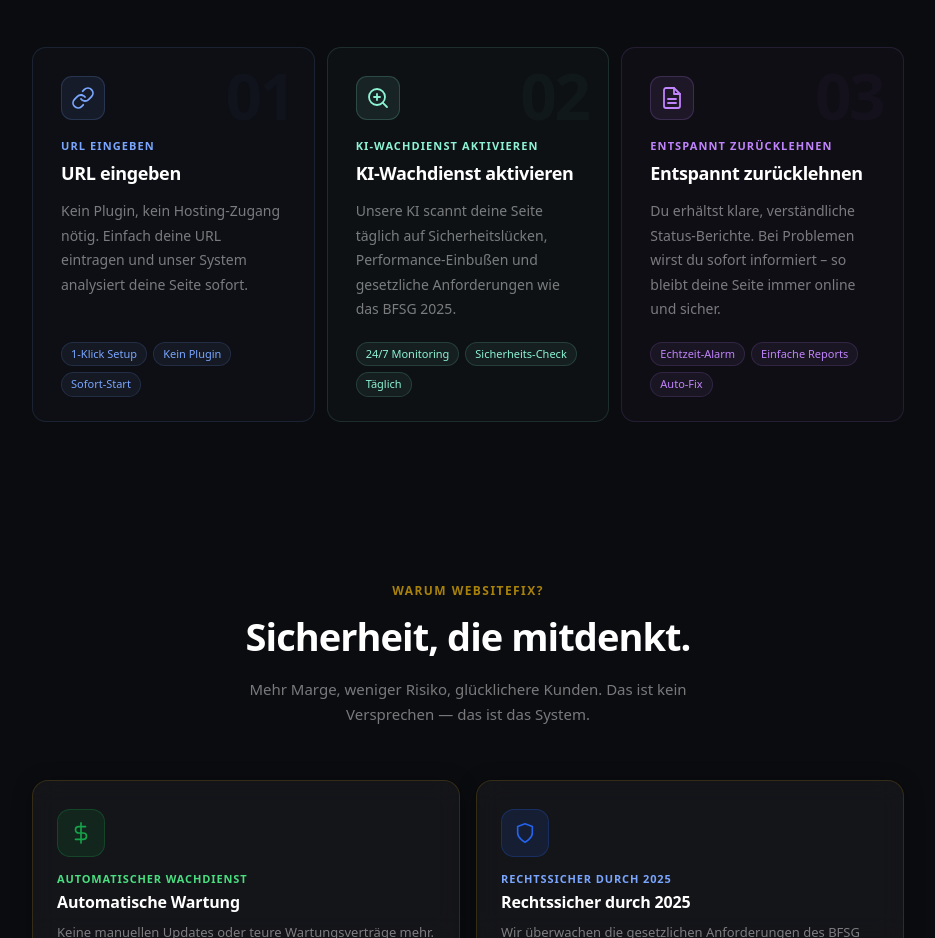
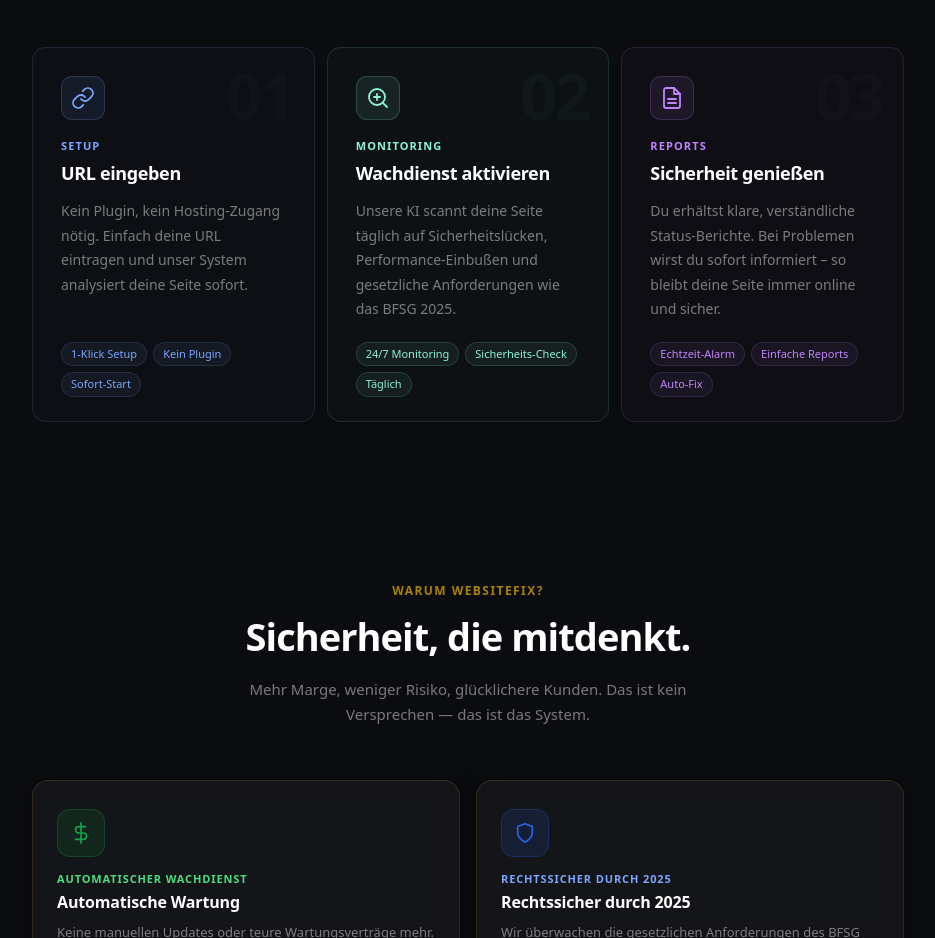
Before and after one commit to angelikaSzewczyk/website-fix, a Next.js app: page / in a window 1280 px wide. Shown: the part 1100-2038 px from the top of the page, without its empty margins (172-1107 px from the left). Built offline with nearby package versions, Linux system fonts and the light colour scheme; no server answers.

Commit message:
content: fix label/title redundancy in Drei-Schritte section on home
Co-Authored-By: Claude Sonnet 4.6 <noreply@anthropic.com>

```diff
--- a/src/app/page.tsx
+++ b/src/app/page.tsx
@@ -15,7 +15,7 @@ export const metadata: Metadata = {
 const STEPS = [
   {
     num: "01",
-    label: "URL eingeben",
+    label: "Setup",
     title: "URL eingeben",
     desc: "Kein Plugin, kein Hosting-Zugang nötig. Einfach deine URL eintragen und unser System analysiert deine Seite sofort.",
     color: "#7aa6ff",
@@ -29,8 +29,8 @@ const STEPS = [
   },
   {
     num: "02",
-    label: "KI-Wachdienst aktivieren",
-    title: "KI-Wachdienst aktivieren",
+    label: "Monitoring",
+    title: "Wachdienst aktivieren",
     desc: "Unsere KI scannt deine Seite täglich auf Sicherheitslücken, Performance-Einbußen und gesetzliche Anforderungen wie das BFSG 2025.",
     color: "#8df3d3",
     icon: (
@@ -43,8 +43,8 @@ const STEPS = [
   },
   {
     num: "03",
-    label: "Entspannt zurücklehnen",
-    title: "Entspannt zurücklehnen",
+    label: "Reports",
+    title: "Sicherheit genießen",
     desc: "Du erhältst klare, verständliche Status-Berichte. Bei Problemen wirst du sofort informiert – so bleibt deine Seite immer online und sicher.",
     color: "#c084fc",
     icon: (
```
